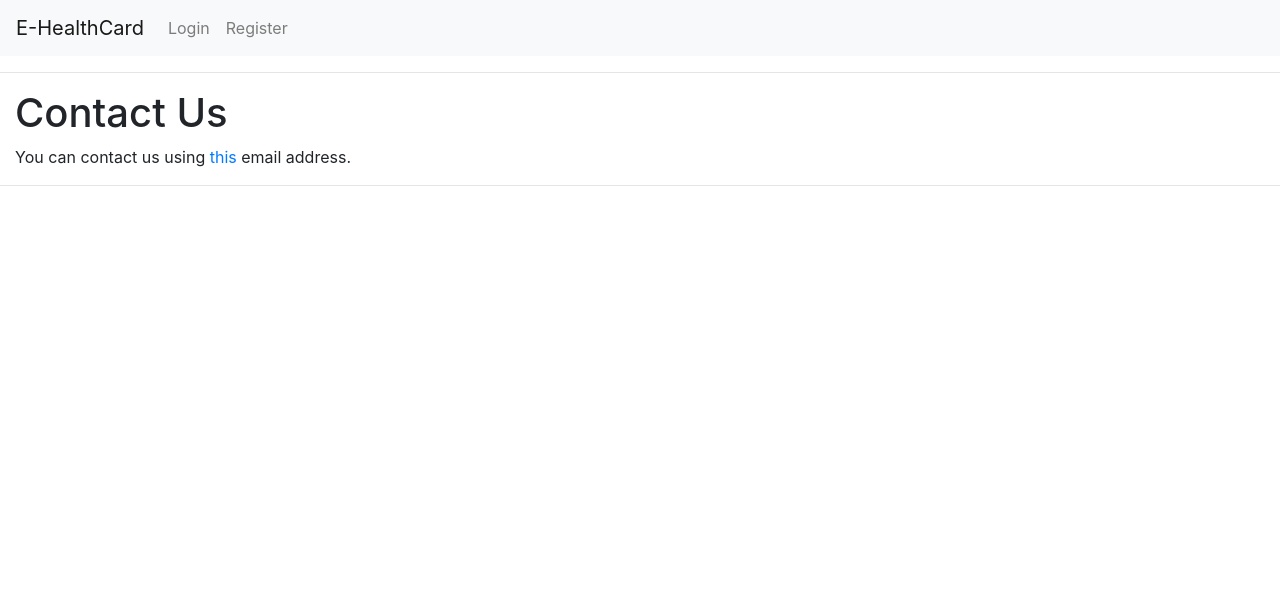
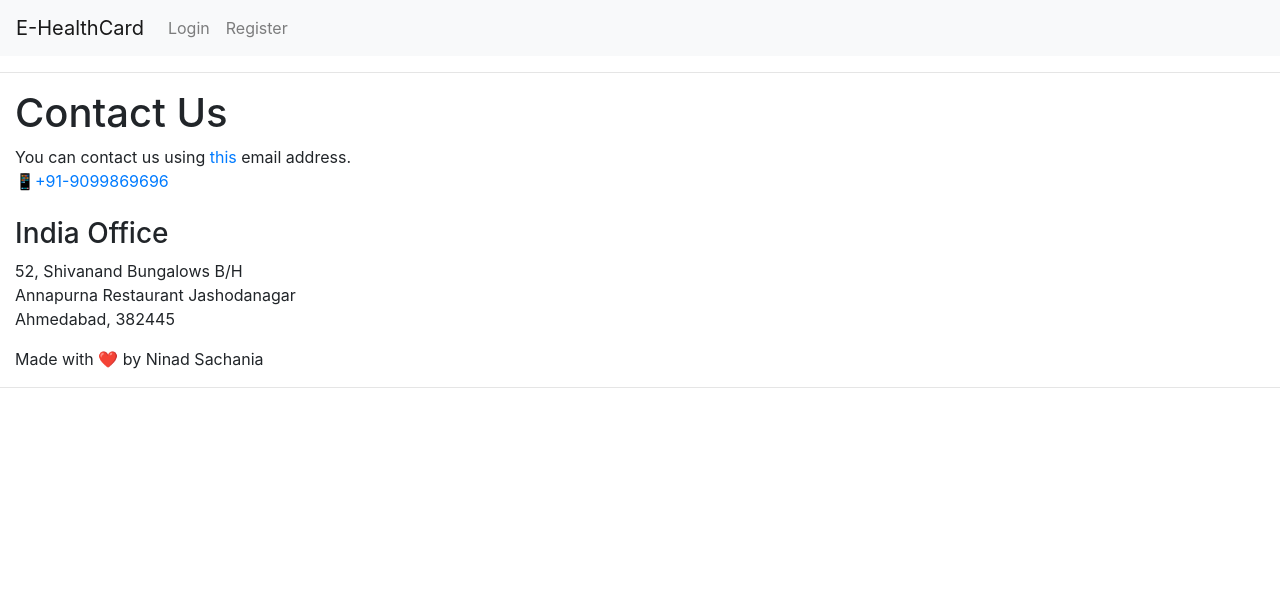
Before and after one commit to ninadsachania/e-healthcard, a Flask app: page /contact in a window 1280 px wide. Shown: the top 611 px of the page. Run offline with Flask 2, Linux system fonts and the light colour scheme; some libraries are stand-ins or nearby versions.

Commit message:
Add contact us details

```diff
--- a/app/templates/contact_us.html
+++ b/app/templates/contact_us.html
@@ -3,7 +3,18 @@
 {% block content %}
 <h1>Contact Us</h1>
 
-<p>
-    You can contact us using <a href="mailto:ninad.sachania@gmail.com">this</a> email address.
-</p>
+<address>
+    You can contact us using <a href="mailto:ninad.sachania@gmail.com">this</a> email address.<br>
+    📱<a href="tel:+919099869696">+91-9099869696</a><br>
+
+    <br>
+    <h3>India Office</h3>
+    52, Shivanand Bungalows B/H<br>
+    Annapurna Restaurant Jashodanagar<br>
+    Ahmedabad, 382445
+</address>
+
+<footer>
+    Made with ❤️ by Ninad Sachania
+</footer>
 {% endblock %}
```
